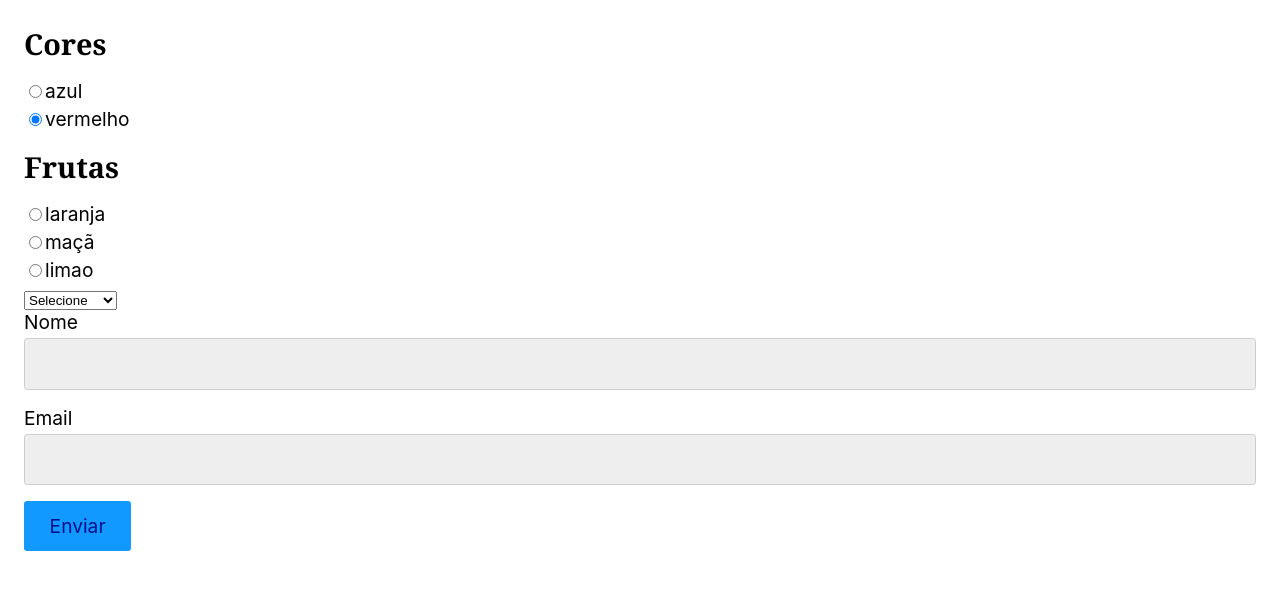
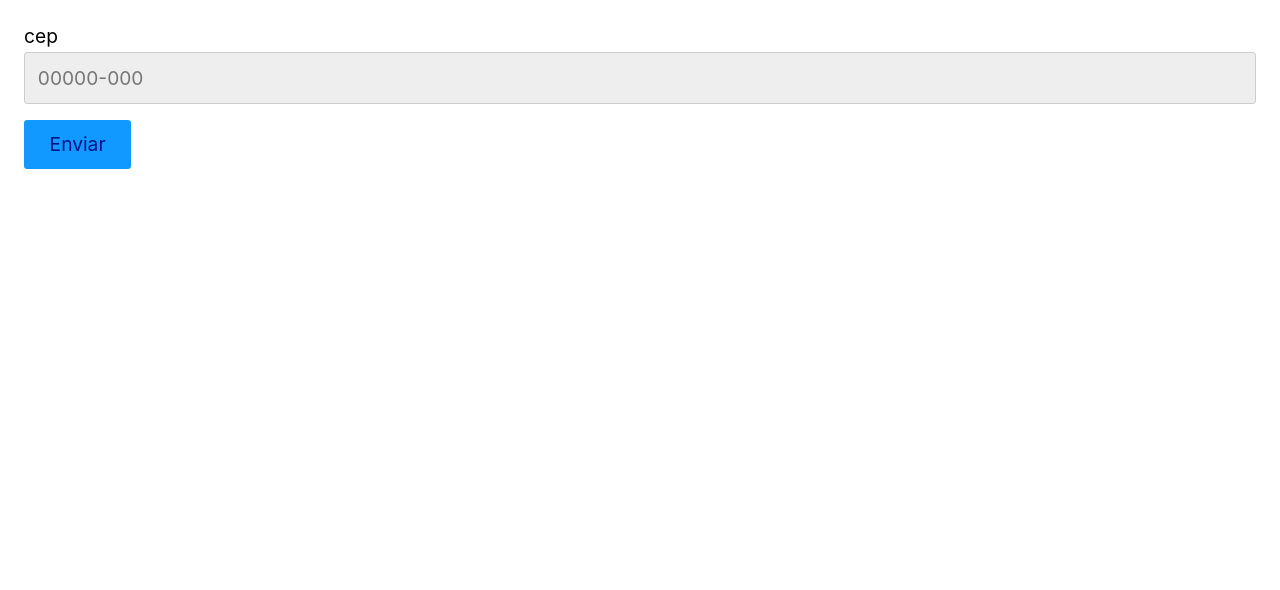
Before and after one commit to viniciosComerciante/react-origamid, a React (Create React App) app: page / in a window 1280 px wide. Shown: the top 590 px of the page. Built offline with nearby package versions, Linux system fonts and the light colour scheme.

Commit message:
iniciada criacao do nosso hook useform

```diff
--- a/src/App.js
+++ b/src/App.js
@@ -1,26 +1,48 @@
 import React from 'react'
-import Input from './Form/Input'
-import Radio from './Form/Radio';
-import Select from './Form/Select';
+import Input from './Form/Input';
 
 const App = () => {
 
-  const [nome, setNome] = React.useState('');
-  const [email, setEmail] = React.useState('');
-  const [produto, setProduto] = React.useState('');
-  const [cor, setCor] = React.useState('vermelho');
-  const [fruta, setFruta] = React.useState('');
+  const [cep, setCep] = React.useState('');
+  const [error, setError] = React.useState(null);
+
+  function validateCep(value){
+    if(value.length === 0){
+      setError('Preencha um valor')
+      return false;
+    }else if(/^\d{5}-?\d{3}$/.test(value)){
+      setError(null)
+      return true;
+    }else{
+      setError('preencha o campo corretamente')
+      return false
+    }
+  }
+
+  function handleBlur({target}){
+    validateCep(target.value);
+  }
+
+  function handleChange({target}){
+    if(error){
+      validateCep(target.value)
+    }
+    setCep(target.value)
+  }
+
+  function handleSubmit(e){
+    e.preventDefault();
+    if(validateCep(cep)){
+      console.log('enviou')
+    }else{
+      console.log('não enviar')
+    }
+  }
 
   return (
-    <form >
-
-      <h2>Cores</h2>
-      <Radio options={['azul', 'vermelho']} value ={cor} setValue={setCor}></Radio>
-      <h2>Frutas</h2>
-      <Radio options={['laranja', 'maçã', 'limao']} value ={fruta} setValue={setFruta}></Radio>
-      <Select options={['smartphone', 'tablet']} value={produto} setValue={setProduto}></Select>
-      <Input id="nome" label="Nome" value={nome} setValue={setNome} required></Input>
-      <Input id="email" label="Email" value={email} setValue={setEmail} required></Input>
+    <form onSubmit={handleSubmit}>
+      <Input type="text" label="cep" id="cep" placeholder="00000-000" value={cep} onChange={handleChange} onBlur={handleBlur}></Input>
+      <p style={{color: 'red'}}>{error}</p>
       <button>Enviar</button>
     </form>
   )
--- a/src/Form/Input.js
+++ b/src/Form/Input.js
@@ -1,6 +1,6 @@
 import React from "react";
 
-const Input = ({ label, id, value, setValue, ...props}) => {
+const Input = ({ label, id, value, onChange, ...props}) => {
   return (
     <>
       <label htmlFor={id}>{label}</label>
@@ -8,9 +8,7 @@ const Input = ({ label, id, value, setValue, ...props}) => {
         id={id}
         type="text"
         value={value}
-        onChange={(e) => {
-          setValue(e.target.value);
-        }}
+        onChange={onChange}
         {...props}
       />
     </>
```
Also changed, not shown: src/Form/Checkbox.js (added, +29 -0 lines).
